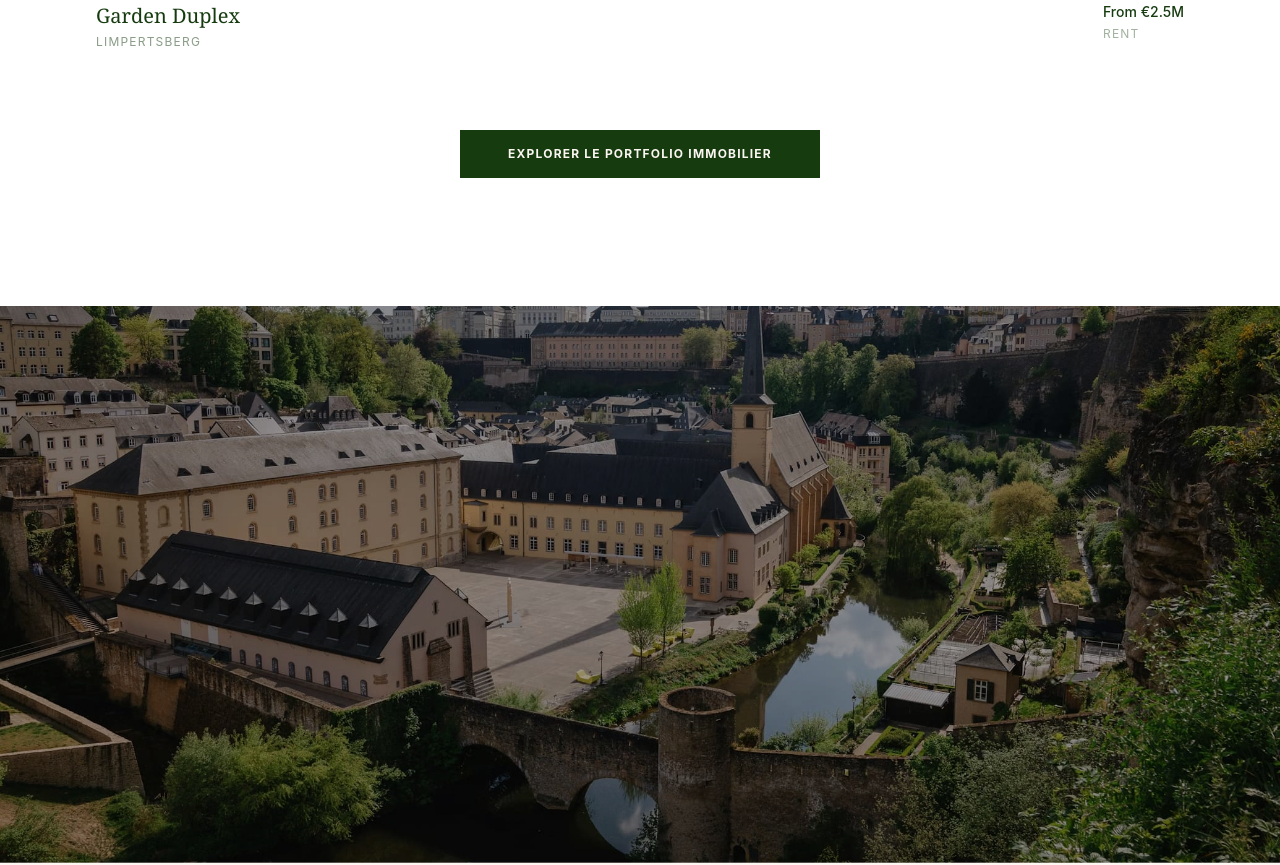
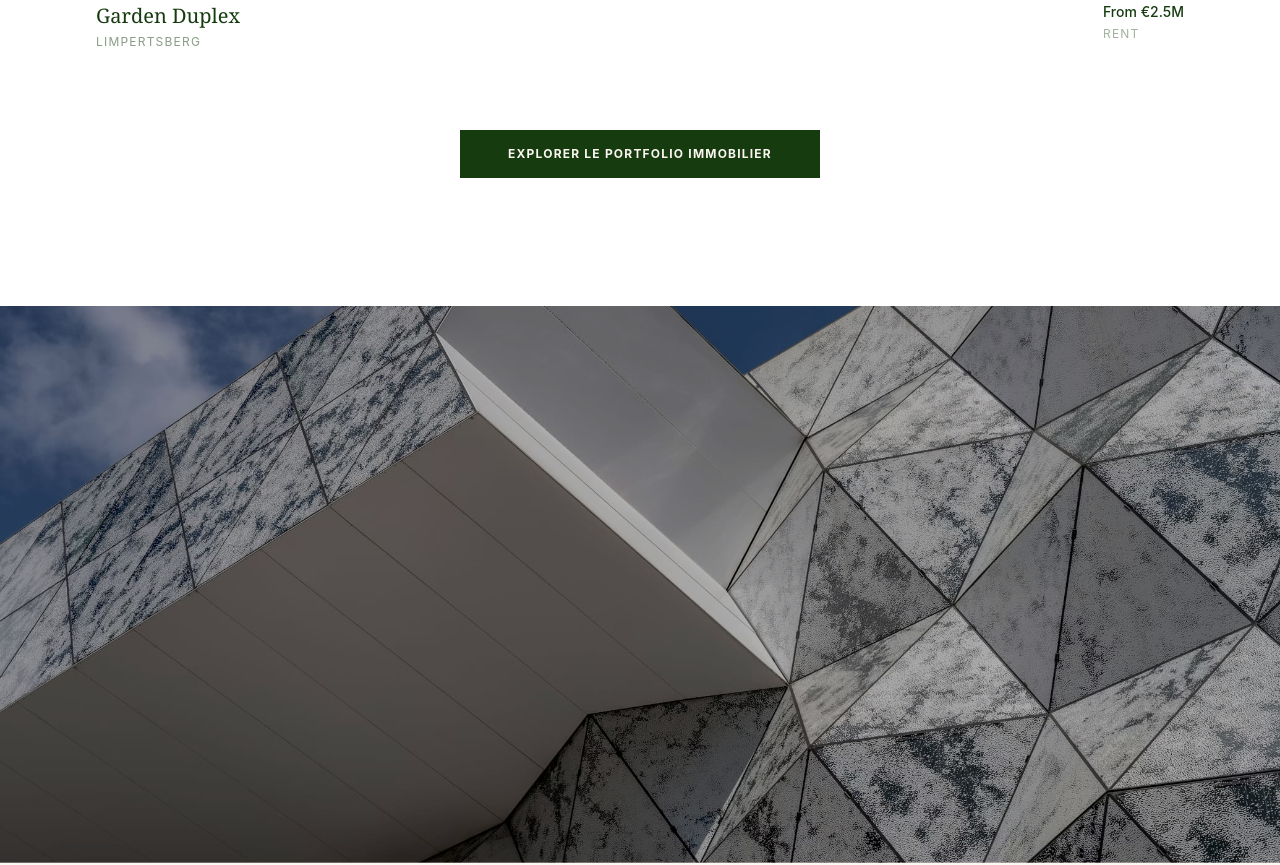
Before and after one commit to briggsdavis/hargarten, a React (Vite) app: page / in a window 1280 px wide. Shown: the part 3040-3905 px from the top of the page. Built offline with nearby package versions, Linux system fonts and the light colour scheme.

Commit message:
Use esch.jpg for home page full-width parallax divider section
https://claude.ai/code/session_01RQpSw9mPMSzUuApchfi7Ny

```diff
--- a/src/pages/Home.tsx
+++ b/src/pages/Home.tsx
@@ -235,7 +235,7 @@ export const Home = () => {
           className="absolute inset-0 -top-[15%] h-[130%] w-full"
         >
           <img
-            src="/paralax.jpg"
+            src="/esch.jpg"
             alt="Luxury interior"
             className="h-full w-full object-cover"
           />
```
